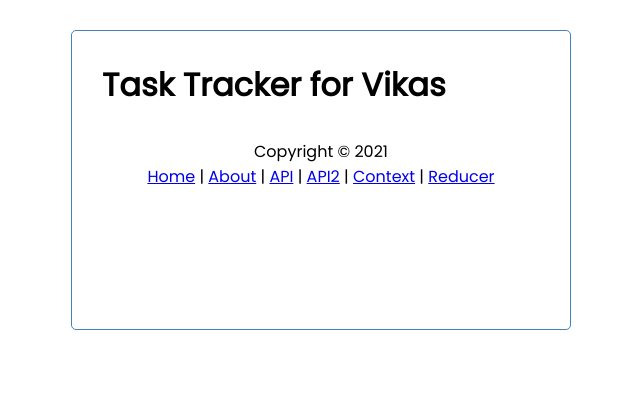
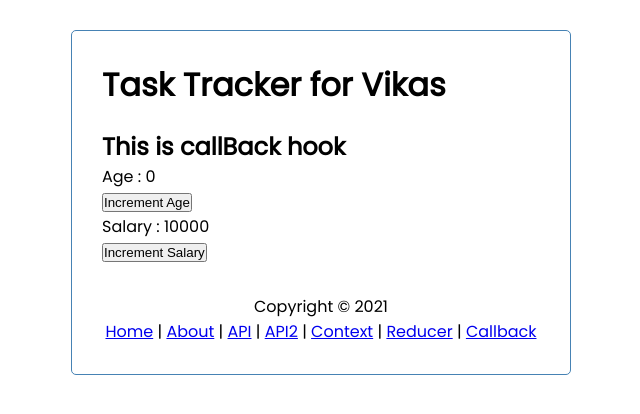
Before and after one commit to vAdyar/react-snippets, a React (Create React App) app: page /callback in a window 1280 px wide. Shown: the top 414 px of the page, without its empty margins (319-959 px from the left). Built offline with nearby package versions, Linux system fonts and the light colour scheme; data requests are answered from the project's data file.

Commit message:
useCallback hook for preformance optimization.

```diff
--- a/src/App.js
+++ b/src/App.js
@@ -10,6 +10,7 @@ import ContextTest from "./components/ContextHook/ContextTest";
 import CounterOne from "./components/ReducerHook/CounterOne";
 import Reducer from "./components/ReducerHook/Reducer";
 import DataFetchingTwo from "./components/API/DataFetchingTwo";
+import ParentComponent from "./components/CallbackHook/ParentComponent";
 
 function App() {
   const [showAddTask, setShowAddTask] = useState(false)
@@ -108,6 +109,7 @@ const toggleReminder = async (id) => {
         <Route path='/api2' component={DataFetchingTwo}></Route>
         <Route path='/context' component={ContextTest}></Route>
         <Route path='/reducer' component={Reducer}></Route>
+        <Route path='/callback' component={ParentComponent}></Route>
       <Footer />
     </div>
     </Router>
--- /dev/null
+++ b/src/components/CallbackHook/Button.js
@@ -0,0 +1,14 @@
+import React from 'react'
+
+function Button({ clickHandler, buttonTitle}) {
+    console.log('Rendering button', buttonTitle)
+    return (
+
+        <button onClick={clickHandler}>
+            {buttonTitle}
+        </button>
+
+    )
+}
+
+export default React.memo(Button)
--- /dev/null
+++ b/src/components/CallbackHook/Count.js
@@ -0,0 +1,12 @@
+import React from 'react'
+
+function Count({ text, count }) {
+    console.log('Rendering', text)
+    return (
+        <div>
+            {text} : {count}
+        </div>
+    )
+}
+
+export default React.memo(Count)
--- /dev/null
+++ b/src/components/CallbackHook/ParentComponent.js
@@ -0,0 +1,31 @@
+import React, { useState, useCallback } from 'react'
+import Button from './Button'
+import Count from './Count'
+import Title from './Title'
+
+function ParentComponent() {
+
+    const [age, setAge] = useState(0)
+    const [salary, setSalary] = useState(10000)
+
+    // useCallbak is use to send a cached function to the component during re-rendering in order to prevent the reload of component.
+    const incrementSalary = useCallback(() => {
+        setSalary( prevSalary => prevSalary + 1000)
+    }, [salary])
+
+    const incrementAge = useCallback(() => {
+        setAge( prevAge => prevAge + 1)
+    }, [age])
+
+    return (
+        <div>
+            <Title />
+            <Count text='Age' count={age}/>
+            <Button clickHandler={incrementAge} buttonTitle='Increment Age'></Button>
+            <Count text='Salary' count={salary}/>
+            <Button clickHandler={incrementSalary} buttonTitle='Increment Salary'></Button>
+        </div>
+    )
+}
+
+export default ParentComponent
--- /dev/null
+++ b/src/components/CallbackHook/Title.js
@@ -0,0 +1,12 @@
+import React from 'react'
+
+function Title() {
+    console.log('Renndering title')
+    return (
+        <div>
+            <h2>This is callBack hook</h2>
+        </div>
+    )
+}
+
+export default React.memo(Title)
--- a/src/components/ToDo-List/Footer.js
+++ b/src/components/ToDo-List/Footer.js
@@ -5,7 +5,7 @@ const Footer = () => {
         <footer>
             <p>Copyright &copy; 2021</p>
             {/* <a href='/about'>About</a>   This creates a page reload*/}
-            <Link to="/">Home</Link> | <Link to="/about">About</Link> | <Link to="/api">API</Link> | <Link to="/api2">API2</Link> | <Link to="/context">Context</Link> | <Link to="/reducer">Reducer</Link>
+            <Link to="/">Home</Link> | <Link to="/about">About</Link> | <Link to="/api">API</Link> | <Link to="/api2">API2</Link> | <Link to="/context">Context</Link> | <Link to="/reducer">Reducer</Link> | <Link to="/callback">Callback</Link>
 
         </footer>
     )
```
